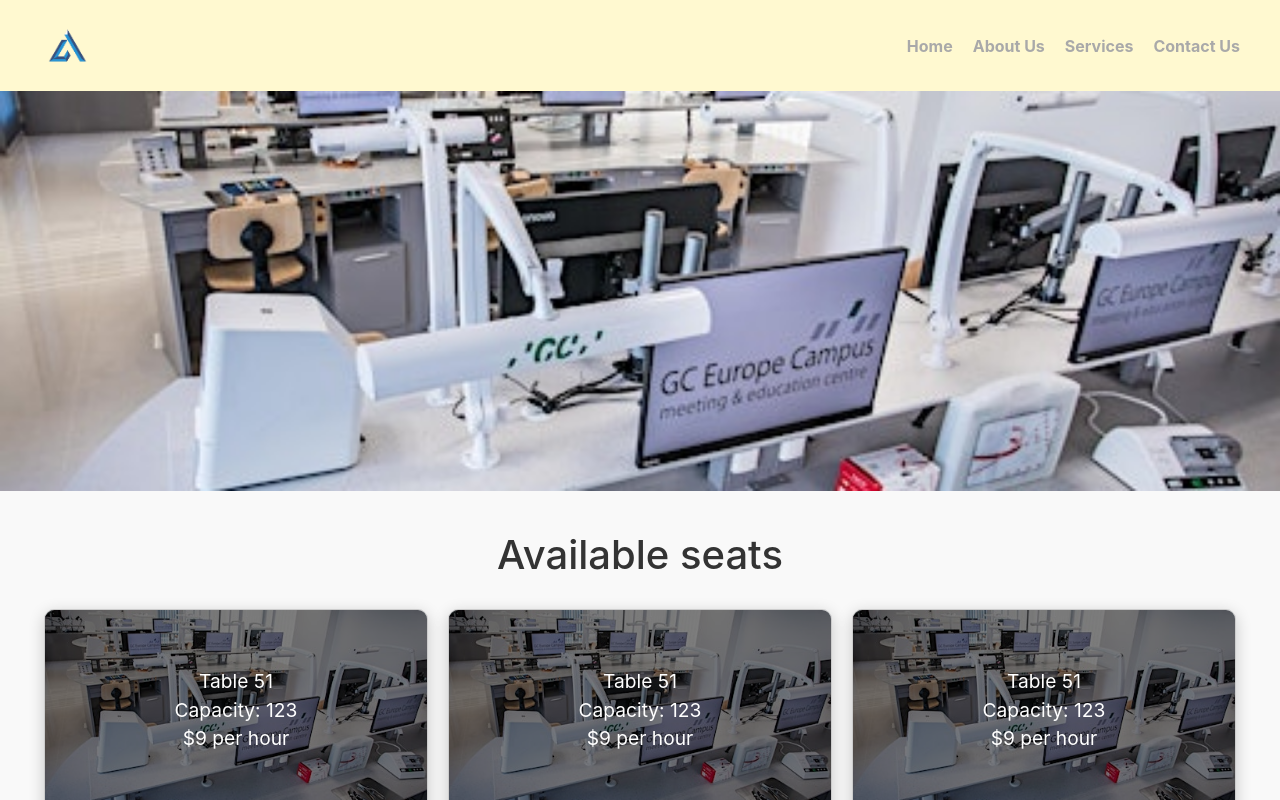
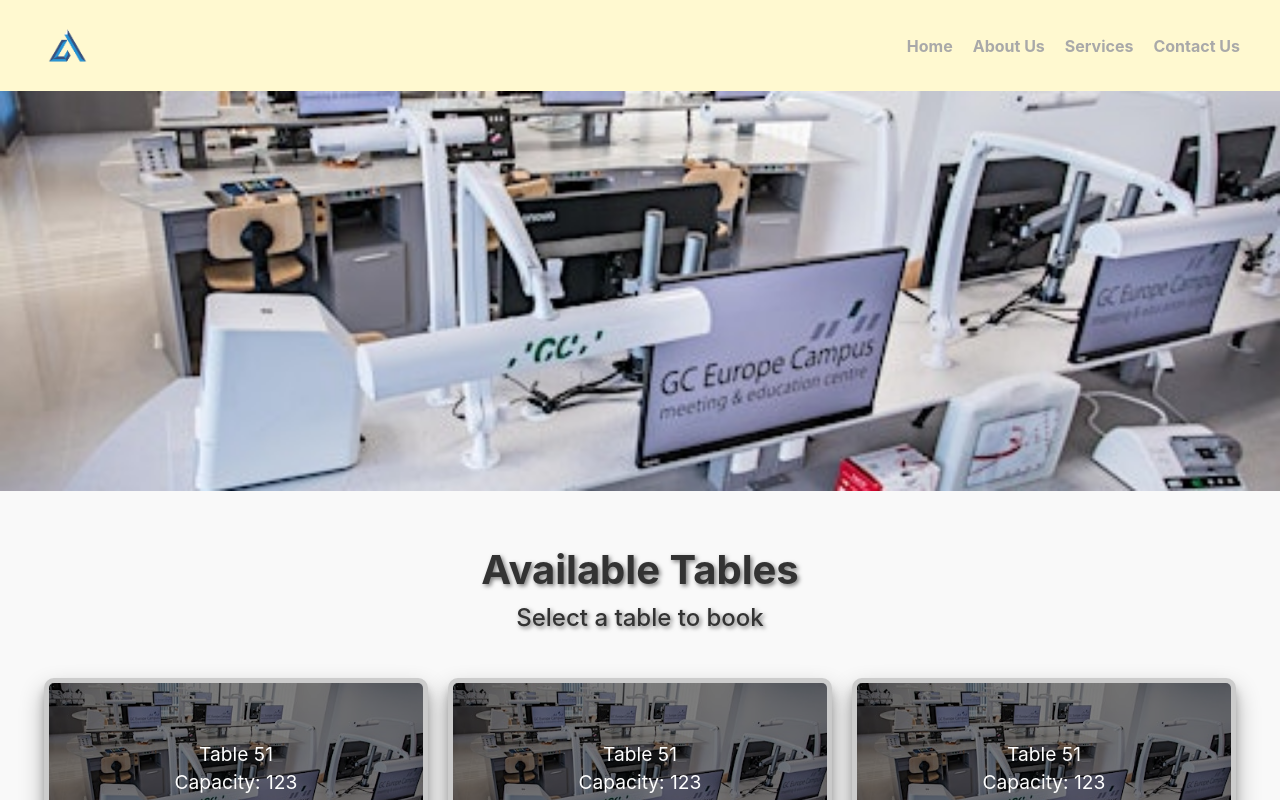
Before and after one commit to awtell/jimmi-app, a React (Create React App) app: page / in a window 1280 px wide. Built offline with nearby package versions, Linux system fonts and the light colour scheme.

Commit message:
last push befor lumia

```diff
--- a/src/components/HomePage/Components/TableList/RoomForm.css
+++ b/src/components/HomePage/Components/TableList/RoomForm.css
@@ -2,35 +2,62 @@
   display: flex;
   flex-direction: column;
   align-items: center;
-  padding: 20px 0; /* Adjusted padding */
+  padding: 20px 0;
   background-color: #f9f9f9;
 }
 
 .available-seats-title {
-  margin: 20px 0;
-  font-size: 2.5em; /* Larger font for better visibility */
+  margin-top: 35px;
+  margin-bottom: auto;
+  font-size: 2.5em;
   text-align: center;
   color: #333;
+  font-weight: bold;
+  text-shadow: 2px 2px 4px rgba(0, 0, 0, 0.5);
+}
+
+.available-seats-subtitle {
+  margin: 10px 0;
+  font-size: 1.5em;
+  text-align: center;
+  color: #333;
+  text-shadow: 2px 2px 4px rgba(0, 0, 0, 0.5);
+  margin-bottom: 35px;
 }
 
 .room-cards-container {
   display: flex;
-  justify-content: center; /* Ensure even spacing */
+  justify-content: center;
   flex-wrap: wrap;
-  width: 100%; /* Ensure container takes full width */
+  width: 100%;
 }
 
 .room-card {
-  border: 1px solid #ccc;
+  border: 5px solid #ccc;
   border-radius: 10px;
   overflow: hidden;
   display: flex;
   flex-direction: column;
   justify-content: space-between;
   margin: 10px;
-  width: 30%; /* Ensure cards take a percentage of the container width */
-  box-shadow: 0 4px 16px rgba(0, 0, 0, 0.2);
+  width: 30%;
+  box-shadow: 0 12px 24px rgba(0, 0, 0, 0.3), 0 8px 8px rgba(0, 0, 0, 0.22);
   background-color: #fff;
+  transition: box-shadow 0.3s ease-in-out, border-color 0.3s ease-in-out, transform 0.3s ease-in-out;
+}
+
+.room-card:hover {
+  box-shadow: 0 16px 32px rgba(0, 0, 0, 0.35), 0 12px 12px rgba(0, 0, 0, 0.3);
+  border-color: #4CAF50;
+  transform: scale(1.05);
+}
+
+.room-card:first-child {
+  margin-left: 20px; /* Adjust the value as needed */
+}
+
+.room-card:last-child {
+  margin-right: 20px; /* Adjust the value as needed */
 }
 
 .image-container {
@@ -39,7 +66,7 @@
 
 .room-image {
   width: 100%;
-  height: 200px; /* Fixed height for uniform card size */
+  height: 200px;
   object-fit: cover;
 }
 
@@ -87,4 +114,12 @@
   .room-card {
     width: 90%;
   }
+
+  .room-card:first-child {
+    margin-left: 0;
+  }
+
+  .room-card:last-child {
+    margin-right: 0;
+  }
 }
--- a/src/components/HomePage/Components/TableList/RoomForm.tsx
+++ b/src/components/HomePage/Components/TableList/RoomForm.tsx
@@ -29,7 +29,8 @@
 
   return (
     <div className="room-form-container">
-      <h2 className="available-seats-title">Available seats</h2>
+    <h2 className="available-seats-title">Available Tables</h2>
+    <h3 className="available-seats-subtitle">Select a table to book</h3>
     <div className="room-cards-container">
       <div className="room-card" onClick={handleClick}>
         <div className="image-container">
```
Lines whose indentation alone changed are shown as unchanged.
